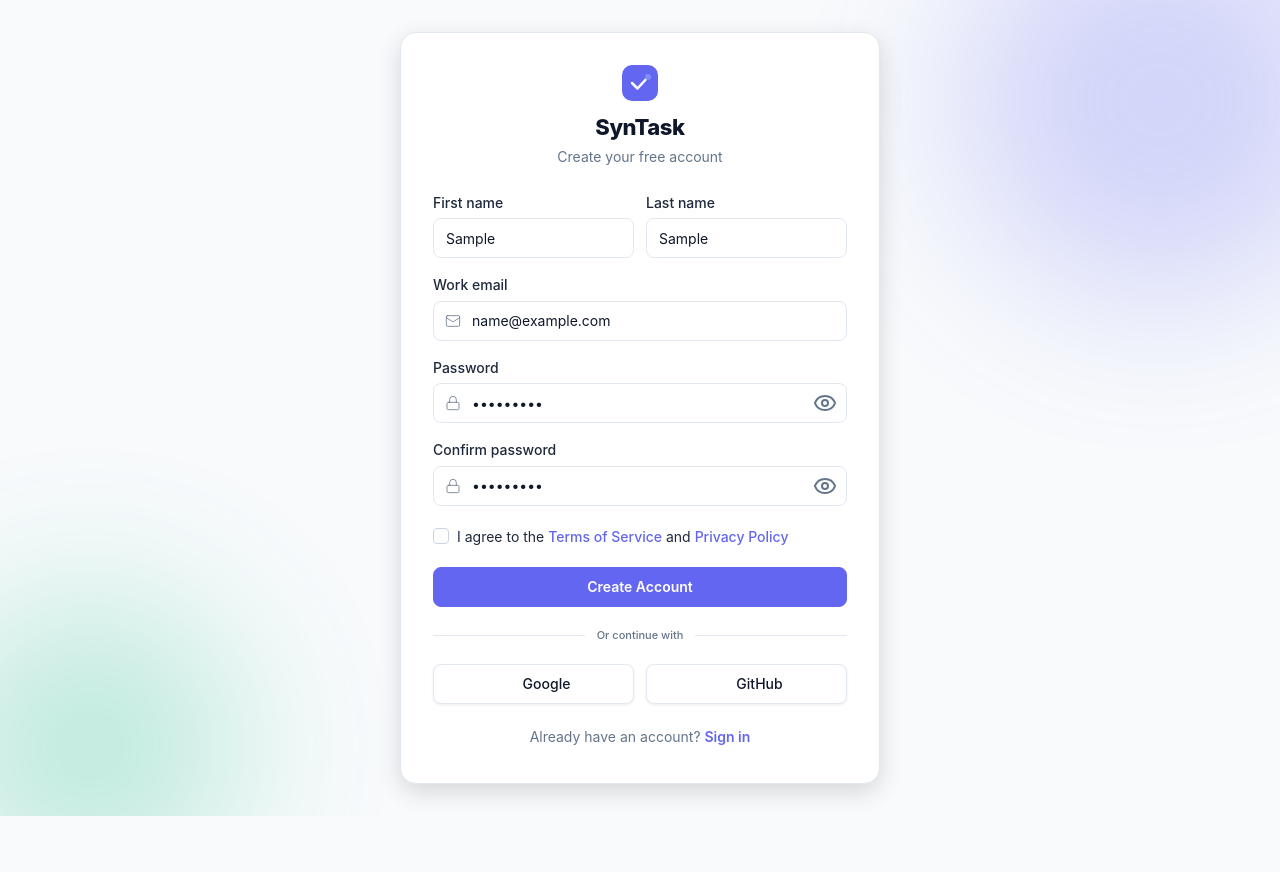
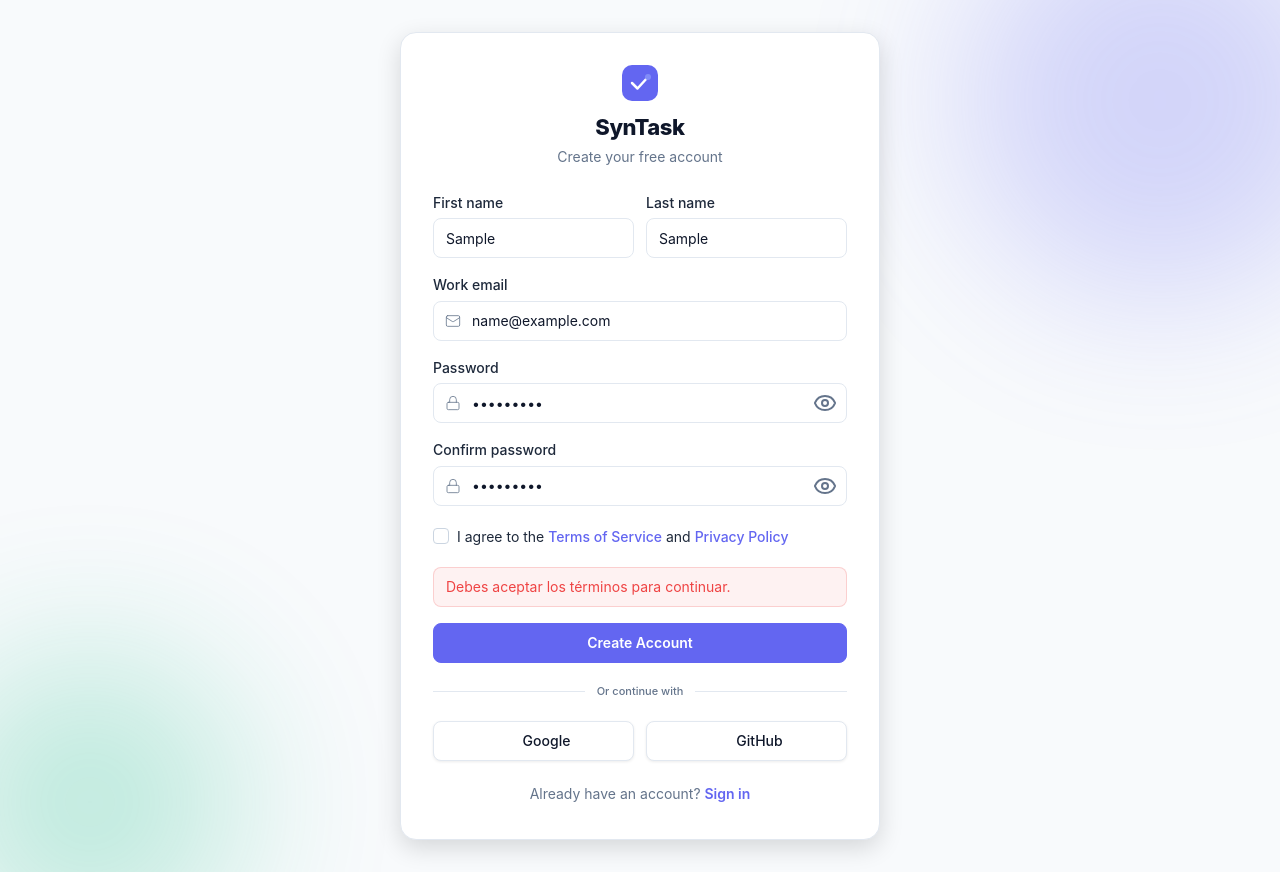
Before and after one commit to wijimenezz/ProyectoM4_WilsonJimenez, a React (Vite) app: page /register in a window 1280 px wide. Both pictures are taken after typing "Sample", "Sample", "name@example.com", "Sample123", "Sample123" into the empty fields and a click on the button "Create Account". Before the commit the page ends 816 px from the top, so only its background shows below. Built offline with nearby package versions, Linux system fonts and the light colour scheme; no server answers.

Commit message:
actualizar register page para hacer login con firebase

```diff
--- a/src/components/login-register/RegisterPage/RegisterPAge.tsx
+++ b/src/components/login-register/RegisterPage/RegisterPAge.tsx
@@ -1,17 +1,29 @@
+// src/features/auth/RegisterPage/RegisterPage.tsx
 import { useState } from "react";
+import { Link, useNavigate } from "react-router-dom";
 import { Logo } from "../../shared/Logo";
 import { EmailIcon } from "../../shared/icons";
 import { PasswordInput } from "../PasswordInput";
 import { AuthDivider } from "../AuthDivider";
 import { OAuthGroup } from "../OAuthGroup";
+import {
+  loginWithGoogle,
+  registerUser,
+} from "../../../features/auth/AuthService";
+import { getAuthErrorMessage } from "../../../features/auth/AuthErrors";
 
 export const RegisterPage = () => {
+  const navigate = useNavigate();
   const [form, setForm] = useState({
     firstName: "",
     lastName: "",
     email: "",
+    password: "",
+    confirmPassword: "",
     terms: false,
   });
+  const [error, setError] = useState("");
+  const [loading, setLoading] = useState(false);
 
   const handleChange = (e: React.ChangeEvent<HTMLInputElement>) => {
     const { name, value, type, checked } = e.target;
@@ -19,6 +31,40 @@
       ...prev,
       [name]: type === "checkbox" ? checked : value,
     }));
+  };
+
+  const handleSubmit = async (e: React.FormEvent) => {
+    e.preventDefault();
+    setError("");
+
+    if (form.password !== form.confirmPassword) {
+      setError("Las contraseñas no coinciden.");
+      return;
+    }
+    if (!form.terms) {
+      setError("Debes aceptar los términos para continuar.");
+      return;
+    }
+
+    setLoading(true);
+    try {
+      await registerUser(form.email, form.password);
+      navigate("/dashboard");
+    } catch (err) {
+      setError(getAuthErrorMessage(err));
+    } finally {
+      setLoading(false);
+    }
+  };
+
+  const handleGoogle = async () => {
+    setError("");
+    try {
+      await loginWithGoogle();
+      navigate("/dashboard");
+    } catch (err) {
+      setError(getAuthErrorMessage(err));
+    }
   };
 
   return (
@@ -42,11 +88,8 @@
           </h1>
           <p className="auth-card__tagline">Create your free account</p>
         </header>
-        <form
-          className="auth-form"
-          onSubmit={(e) => e.preventDefault()}
-          noValidate
-        >
+
+        <form className="auth-form" onSubmit={handleSubmit} noValidate>
           <div className="form-row form-row--two-col">
             <div className="form-group">
               <label className="form-label" htmlFor="reg-first-name">
@@ -81,6 +124,7 @@
               />
             </div>
           </div>
+
           <div className="form-group">
             <label className="form-label" htmlFor="reg-email">
               Work email
@@ -102,6 +146,7 @@
               />
             </div>
           </div>
+
           <div className="form-group">
             <label className="form-label" htmlFor="reg-password">
               Password
@@ -111,20 +156,26 @@
               name="password"
               placeholder="Min. 8 characters"
               autoComplete="new-password"
+              value={form.password}
+              onChange={handleChange}
             />
           </div>
+
           <div className="form-group">
             <label className="form-label" htmlFor="reg-confirm-password">
               Confirm password
             </label>
             <PasswordInput
               id="reg-confirm-password"
-              name="confirm_password"
+              name="confirmPassword"
               placeholder="Re-enter your password"
               autoComplete="new-password"
               ariaLabel="Toggle confirm password visibility"
+              value={form.confirmPassword}
+              onChange={handleChange}
             />
           </div>
+
           <div className="form-group form-group--checkbox">
             <label className="checkbox-label" htmlFor="reg-terms">
               <input
@@ -149,18 +200,31 @@
               </span>
             </label>
           </div>
-          <button className="btn btn--primary btn--full" type="submit">
-            Create Account
+
+          {error && (
+            <p role="alert" className="auth-error">
+              {error}
+            </p>
+          )}
+
+          <button
+            className="btn btn--primary btn--full"
+            type="submit"
+            disabled={loading}
+          >
+            {loading ? "Creating account..." : "Create Account"}
           </button>
         </form>
+
         <AuthDivider />
-        <OAuthGroup label="Sign up" />
+        <OAuthGroup label="Sign up" onGoogleClick={handleGoogle} />
+
         <footer className="auth-card__footer">
           <p className="auth-card__footer-text">
             Already have an account?{" "}
-            <a className="auth-card__footer-link" href="#preview-login">
+            <Link className="auth-card__footer-link" to="/login">
               Sign in
-            </a>
+            </Link>
           </p>
         </footer>
       </article>
```
